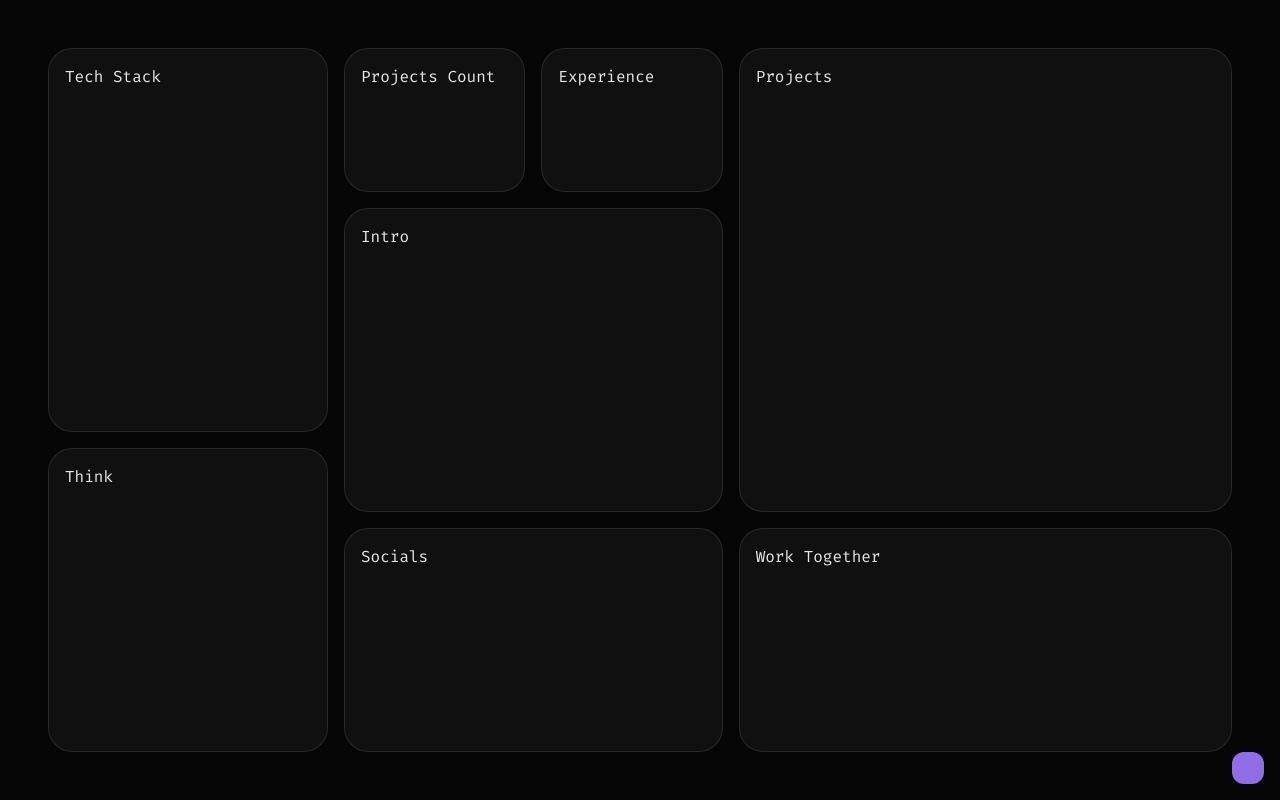
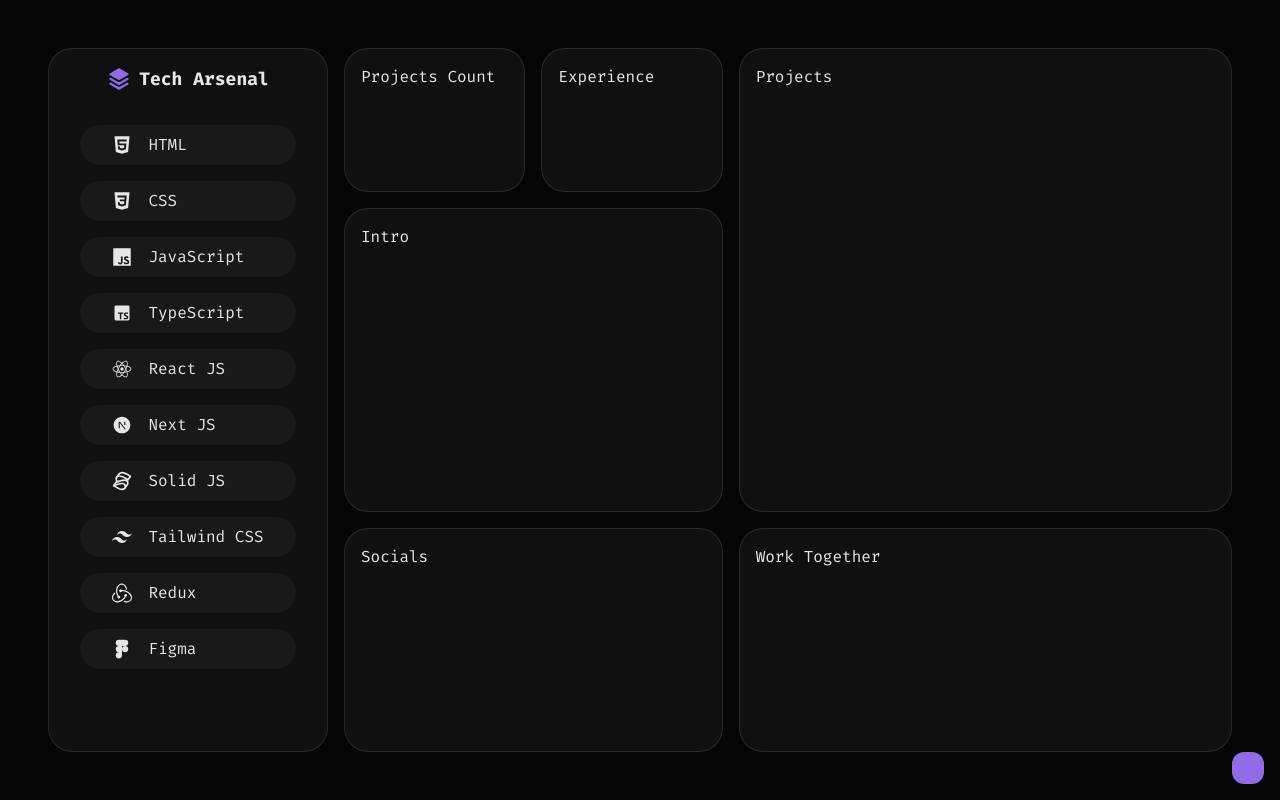
Before and after one commit to Nikhil-Duttaroy/portfolio, a Next.js app: page / in a window 1280 px wide. Built offline with nearby package versions, Linux system fonts and the light colour scheme.

Commit message:
Implemented techstack section

```diff
--- /dev/null
+++ b/src/Utils/techStack.js
@@ -0,0 +1,64 @@
+import {
+  IoLogoHtml5,
+  IoLogoCss3,
+  IoLogoJavascript,
+  IoLogoReact,
+  IoLogoFigma,
+} from "react-icons/io5";
+import { BiLogoTypescript } from "react-icons/bi";
+import { RiNextjsFill, RiTailwindCssFill } from "react-icons/ri";
+import { TbBrandSolidjs } from "react-icons/tb";
+import { SiRedux } from "react-icons/si";
+
+export const techStack = [
+  {
+    icons: <IoLogoHtml5 size={20} className="group-hover:text-primaryAccent" />,
+    name: "HTML",
+  },
+  {
+    icons: <IoLogoCss3 size={20} className="group-hover:text-primaryAccent" />,
+    name: "CSS",
+  },
+  {
+    icons: (
+      <IoLogoJavascript size={20} className="group-hover:text-primaryAccent" />
+    ),
+    name: "JavaScript",
+  },
+  {
+    icons: (
+      <BiLogoTypescript size={20} className="group-hover:text-primaryAccent" />
+    ),
+    name: "TypeScript",
+  },
+  {
+    icons: <IoLogoReact size={20} className="group-hover:text-primaryAccent" />,
+    name: "React JS",
+  },
+  {
+    icons: (
+      <RiNextjsFill size={20} className="group-hover:text-primaryAccent" />
+    ),
+    name: "Next JS",
+  },
+  {
+    icons: (
+      <TbBrandSolidjs size={20} className="group-hover:text-primaryAccent" />
+    ),
+    name: "Solid JS",
+  },
+  {
+    icons: (
+      <RiTailwindCssFill size={20} className="group-hover:text-primaryAccent" />
+    ),
+    name: "Tailwind CSS",
+  },
+  {
+    icons: <SiRedux size={20} className="group-hover:text-primaryAccent" />,
+    name: "Redux",
+  },
+  {
+    icons: <IoLogoFigma size={20} className="group-hover:text-primaryAccent" />,
+    name: "Figma",
+  },
+];
--- a/src/app/page.tsx
+++ b/src/app/page.tsx
@@ -1,10 +1,10 @@
 import Card from "@/components/Card.component";
+import TechStackCard from "@/components/TechStackCard.component";
 
 export default function Home() {
   return (
     <div className=" w-full h-dvh p-12 grid sm:grid-cols-1 sm:grid-rows-auto md:grid-cols-12 md:grid-rows-9 gap-4 bg-darkBackground">
-      <Card className="col-span-3 row-span-5">Tech Stack</Card>
-      <Card className="col-span-3 row-span-4 row-start-6">Think</Card>
+      <TechStackCard />
       <Card className="col-span-2 row-span-2 col-start-4 ">Projects Count</Card>
       <Card className="col-span-2 row-span-2 col-start-6">Experience</Card>
       <Card className="col-span-4 row-span-4 col-start-4 row-start-3">
--- /dev/null
+++ b/src/components/TechStackCard.component.tsx
@@ -0,0 +1,28 @@
+import React from "react";
+import Card from "./Card.component";
+import { techStack } from "../Utils/techStack";
+import { HiMiniSquare3Stack3D } from "react-icons/hi2";
+
+const TechStackCard = () => {
+  return (
+    <Card className="col-span-3 row-span-full flex flex-col items-center gap-8">
+      <h1 className="text-primaryForeground font-bold text-lg flex items-center gap-2">
+        <HiMiniSquare3Stack3D className="text-primaryAccent" size={24} />
+        Tech Arsenal
+      </h1>
+      <div className="grid grid-cols-1 gap-4 transition-all cursor-default ">
+        {techStack.map((tech) => (
+          <div
+            key={tech.name}
+            className="bg-secondaryBackground text-primaryForeground px-8 py-2 rounded-3xl flex justify-start items-center gap-4 group"
+          >
+            {tech.icons}
+            <span>{tech.name}</span>
+          </div>
+        ))}
+      </div>
+    </Card>
+  );
+};
+
+export default TechStackCard;
```
